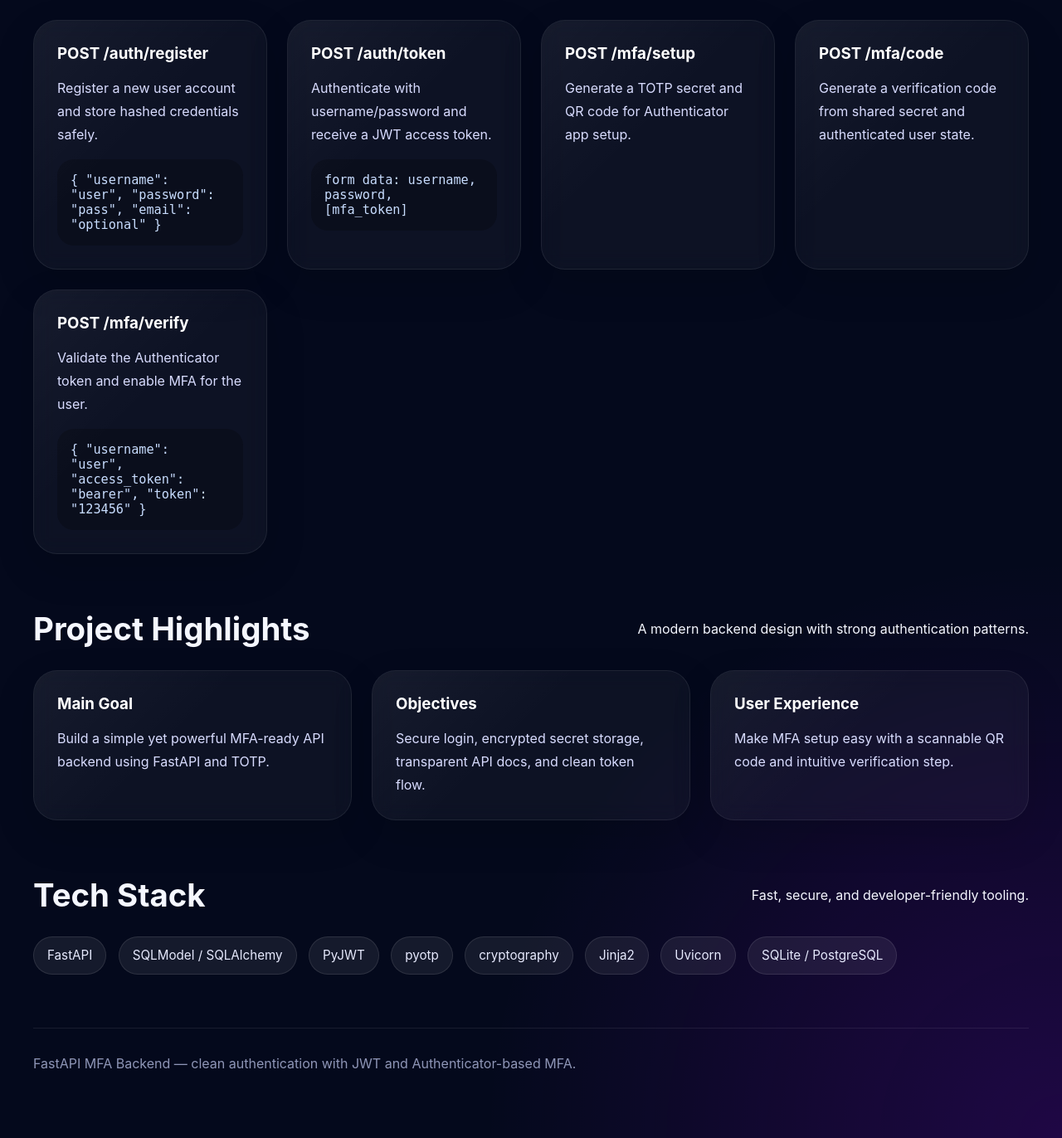
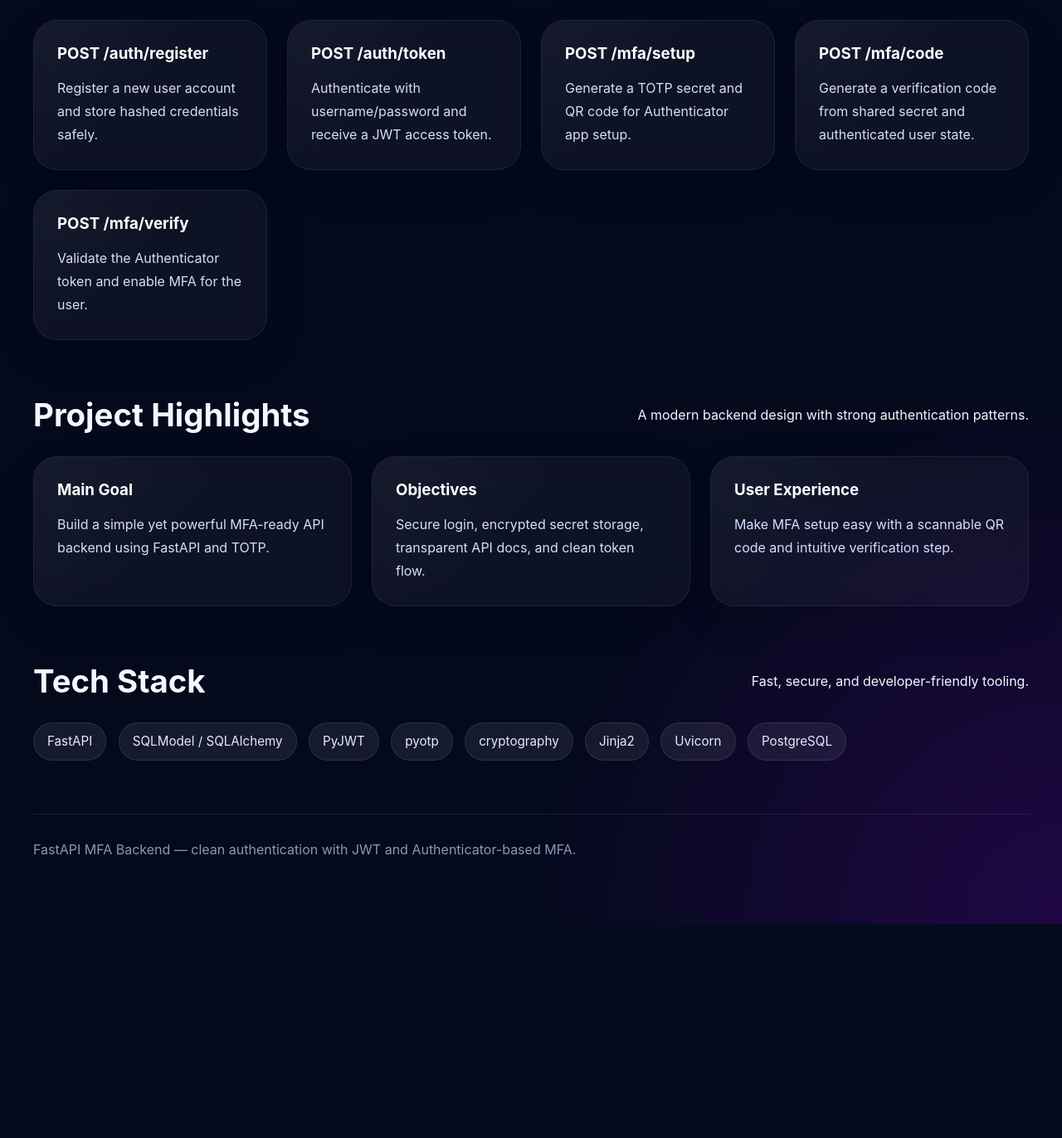
Before and after one commit to SujayKumarMondal/FastAPI-MFA, a FastAPI app: page / in a window 1280 px wide. Shown: the part 1230-2602 px from the top of the page at 83% size. After the commit the page ends 2344 px from the top, so only its background shows below. Run offline with FastAPI, Linux system fonts and the light colour scheme; parts of the project's set-up code (start-up, migrations or seed data) failed here and were passed over.

Commit message:
removed lines

```diff
--- a/templates/index.html
+++ b/templates/index.html
@@ -422,12 +422,10 @@
           <div class="api-card">
             <h3>POST /auth/register</h3>
             <p>Register a new user account and store hashed credentials safely.</p>
-            <code>{ "username": "user", "password": "pass", "email": "optional" }</code>
           </div>
           <div class="api-card">
             <h3>POST /auth/token</h3>
             <p>Authenticate with username/password and receive a JWT access token.</p>
-            <code>form data: username, password, [mfa_token]</code>
           </div>
           <div class="api-card">
             <h3>POST /mfa/setup</h3>
@@ -440,7 +438,6 @@
           <div class="api-card">
             <h3>POST /mfa/verify</h3>
             <p>Validate the Authenticator token and enable MFA for the user.</p>
-            <code>{ "username": "user", "access_token": "bearer", "token": "123456" }</code>
           </div>
         </div>
       </section>
@@ -479,7 +476,7 @@
           <span class="stack-chip">cryptography</span>
           <span class="stack-chip">Jinja2</span>
           <span class="stack-chip">Uvicorn</span>
-          <span class="stack-chip">SQLite / PostgreSQL</span>
+          <span class="stack-chip">PostgreSQL</span>
         </div>
       </section>
 
```
